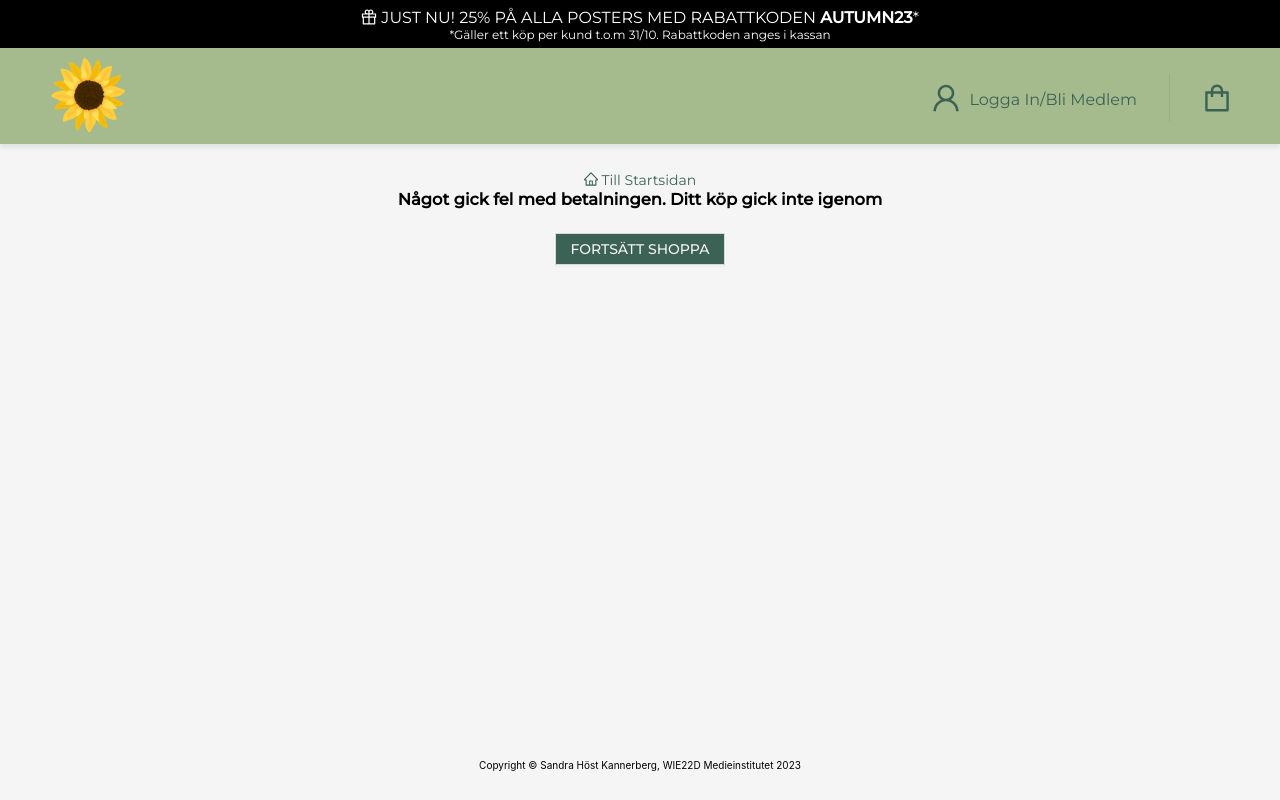
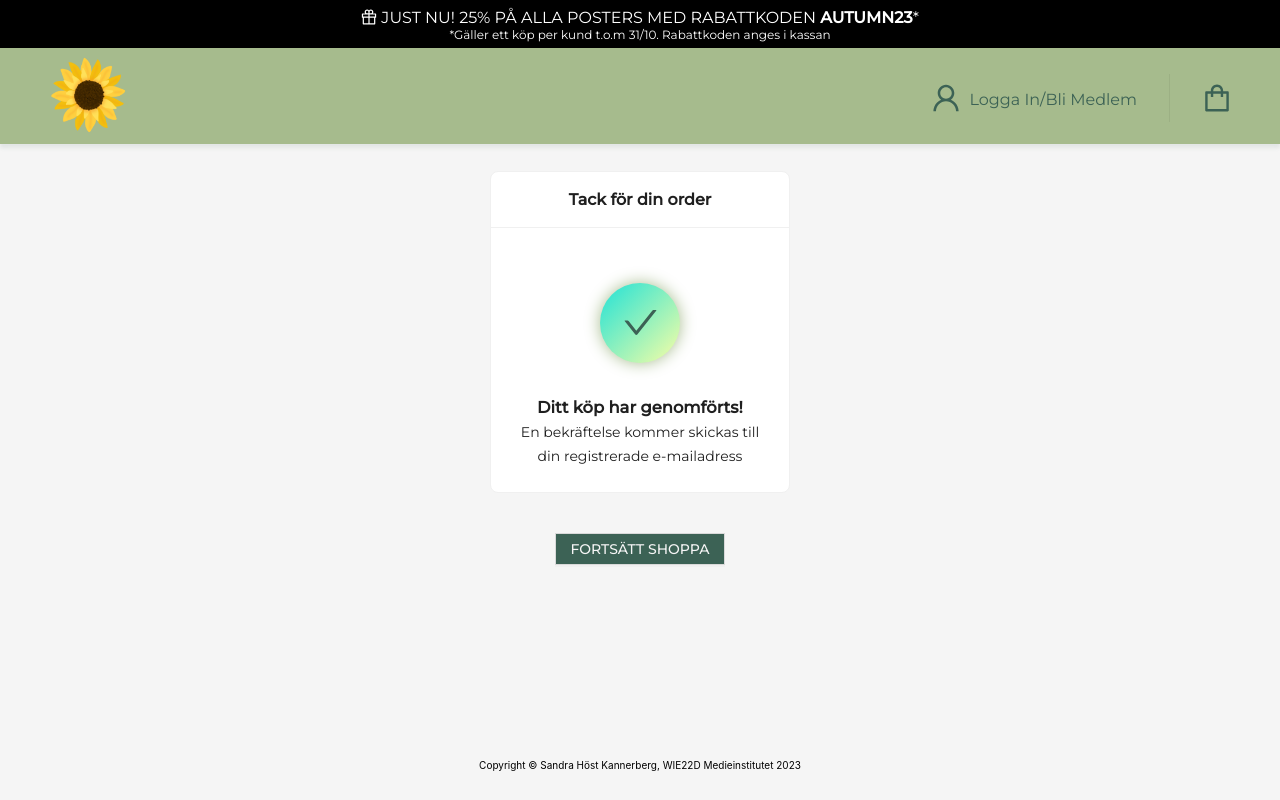
Before and after one commit to SandraHKannerberg/stripe-checkout, a React (Vite) app in the folder client/: page /confirmation in a window 1280 px wide. Built offline with nearby package versions, Linux system fonts and the light colour scheme; no server answers.

Commit message:
update confirmation css

```diff
--- a/client/src/components/ConfirmationDetails/ConfirmationDetails.css
+++ b/client/src/components/ConfirmationDetails/ConfirmationDetails.css
@@ -3,6 +3,7 @@
     height: 80px;
     border-radius: 50%;
     margin: auto;
+    margin-bottom: 2rem;
     font-size: 35px;
     display: flex;
     justify-content: center;
@@ -11,3 +12,7 @@
     color: #3C6255;
     filter: drop-shadow(0 0 8px #A6BB8D);
 }
+
+.order--confirmation--text{
+    line-height: 1.5rem;
+}
--- a/client/src/components/ConfirmationDetails/ConfirmationDetails.tsx
+++ b/client/src/components/ConfirmationDetails/ConfirmationDetails.tsx
@@ -1,5 +1,5 @@
 import "./ConfirmationDetails.css"
-import { Button, Divider } from "antd";
+import { Button, Divider, Card, Space } from "antd";
 import { NavLink } from "react-router-dom";
 import { useEffect } from "react";
 import { useCartContext } from "../../context/CartContext";
@@ -9,37 +9,41 @@ import "./ConfirmationDetails.css"
 
 function ConfirmationDetails() {
 
-  const { verifyPayment, isPaymentVerified } = useCartContext();
+  //const { verifyPayment, isPaymentVerified } = useCartContext();
   //const { loggedInCustomer, email, setEmail } = useCustomerContext();
 
-  useEffect (() => {
-    verifyPayment()
+  // useEffect (() => {
+  //   verifyPayment()
 
-    // if (loggedInCustomer) {
-    //   const email = loggedInCustomer.email;
-    //   setEmail(email);
-    // }
-  }, [])
+  //   if (loggedInCustomer) {
+  //     const email = loggedInCustomer.email;
+  //     setEmail(email);
+  //   }
+  // }, [])
 
   return (
     <>
 
-    {isPaymentVerified ? (
-        <>
-          <h3>Tack för din order!</h3>
-          <h4>Information</h4>
-          <Divider></Divider>
+    {/* {isPaymentVerified ? ( */}
+
+    <Space direction="vertical" size={16}>
+
+    <Card title="Tack för din order" style={{ width: 300, display: "flex", flexDirection:"column", gap: "2rem" }}>
           <div className="order--check--icon"><CheckOutlined /></div>
-          <h2>Ditt köp har genomförts!</h2>
-          <p>En bekräftelse kommer skickas till din registrerade e-mailadress</p>
-        </>
-      ) : (
-        <h3>Något gick fel med betalningen. Ditt köp gick inte igenom</h3>
-      )}
+          <h3>Ditt köp har genomförts!</h3>
+          <p className="order--confirmation--text">En bekräftelse kommer skickas till din registrerade e-mailadress</p>
+    </Card>
+
+      {/* ) : ( */}
+        {/* <h3>Något gick fel med betalningen. Ditt köp gick inte igenom</h3> */}
+      {/* )} */}
+
+      {/* LÄGG OLIKA TEXTER PÅ KNAPPEN BEROENDE PÅ OM BEKRÄFTELSEN ÄR JA ELLER NEJ. VID NEJ SKRIV TILLBAKA TILL BUTIKEN */}
 
         <NavLink to="/"style={{ textDecoration: "none" }}>
           <Button className="btn--text" style={{"backgroundColor":"#3C6255", "marginTop":"1.5rem", "borderRadius":"0", "color":"whitesmoke"}}>Fortsätt shoppa</Button>
         </NavLink>
+        </Space>
 
     </>
   )
--- a/client/src/context/CartContext.tsx
+++ b/client/src/context/CartContext.tsx
@@ -42,7 +42,7 @@ export interface ICartContext {
     cartQuantity: number,
     handlePayment: () => void,
     isPaymentVerified: boolean,
-    verifyPayment: () => void,
+    //verifyPayment: () => void,
     orders: Order[];
     setOrders: Dispatch<SetStateAction<Order[]>>;
     message: string,
@@ -59,7 +59,7 @@ const defaultValues = {
     cartQuantity: 0,
     handlePayment: () => {},
     isPaymentVerified: false,
-    verifyPayment: () => {},
+    //verifyPayment: () => {},
     orders: [],
     setOrders: () => {},
     message: "",
@@ -174,34 +174,34 @@ export const CartProvider = ({ children }: PropsWithChildren<{}>) => {
         window.location = url;
     }
 
-    //VERIFY PAYMENT
-    const verifyPayment = async () => {
+    // //VERIFY PAYMENT
+    // const verifyPayment = async () => {
 
-      try {
-        //CATCH THE SESSION ID
-        const sessionId = localStorage.getItem("session-id")
+    //   try {
+    //     //CATCH THE SESSION ID
+    //     const sessionId = localStorage.getItem("session-id")
 
-        const response = await fetch("/api/verify-session", {
-          method: "POST",
-          headers: {
-            "Content-Type": "application/json"
-          },
-          body: JSON.stringify({sessionId})
-          })
+    //     const response = await fetch("/api/verify-session", {
+    //       method: "POST",
+    //       headers: {
+    //         "Content-Type": "application/json"
+    //       },
+    //       body: JSON.stringify({sessionId})
+    //       })
 
-          const { verified } = await response.json()
+    //       const { verified } = await response.json()
 
-          //CHECK IF THE PAYMENT IS VERIFIED
-          if (verified) {
-            setIsPaymentverified(true)
-            localStorage.removeItem("session-id")
-          } else {
-            setIsPaymentverified(false)
-          }
-      } catch (error) {
-        console.log(error)
-      }
-    }
+    //       //CHECK IF THE PAYMENT IS VERIFIED
+    //       if (verified) {
+    //         setIsPaymentverified(true)
+    //         localStorage.removeItem("session-id")
+    //       } else {
+    //         setIsPaymentverified(false)
+    //       }
+    //   } catch (error) {
+    //     console.log(error)
+    //   }
+    // }
 
     //SHOW THE LOGGED IN CUSTOMER ORDERS
     const getOrders = async () => {
@@ -258,7 +258,7 @@ export const CartProvider = ({ children }: PropsWithChildren<{}>) => {
             cartQuantity,
             handlePayment,
             isPaymentVerified,
-            verifyPayment,
+            //verifyPayment,
             orders, setOrders,
             message, setMessage,
             getOrders,
--- a/client/src/pages/Confirmation.tsx
+++ b/client/src/pages/Confirmation.tsx
@@ -2,8 +2,6 @@ import Header from "../components/Header/Header"
 import Footer from "../components/Footer/Footer"
 import ConfirmationDetails from "../components/ConfirmationDetails/ConfirmationDetails";
 import { Col, Row } from "antd";
-import { NavLink } from "react-router-dom";
-import { HomeOutlined } from "@ant-design/icons";
 
 function confirmation() {
 
@@ -11,10 +9,6 @@ function confirmation() {
     <Row style={{"minHeight" : "100vh", "backgroundColor":"whitesmoke"}} >
         <Col span={24}><Header></Header></Col>
         <Col style={{"minHeight" : "70vh", "textAlign":"center", "marginTop":"1rem"}} span={24}>
-
-          <NavLink to="/"style={{ textDecoration: "none" }}>
-            <p className="link--my--pages"><HomeOutlined /> Till Startsidan</p>
-          </NavLink>
 
           <ConfirmationDetails />
 
```
